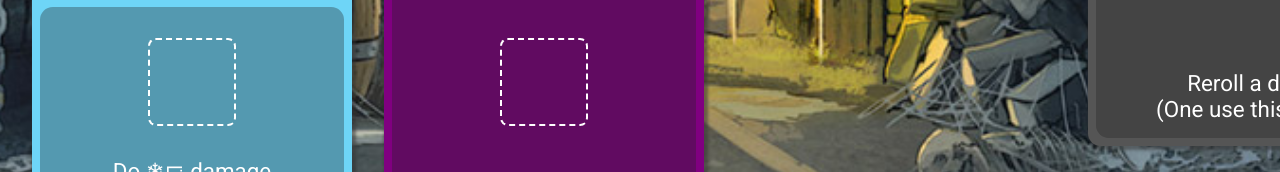
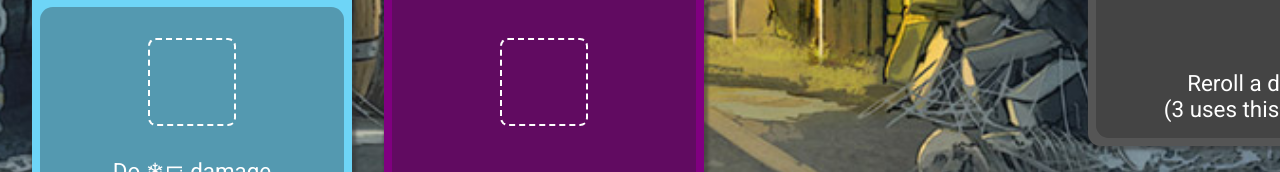
Before and after one commit to akmalkrmv/dungeons, an Angular app: page / in a window 1280 px wide. Shown: the part 598-770 px from the top of the page. Built offline with nearby package versions, Linux system fonts and the light colour scheme.

Commit message:
card use limit

```diff
--- a/src/app/card/card.component.html
+++ b/src/app/card/card.component.html
@@ -9,5 +9,8 @@
   >
     <app-dice *ngIf="dice" [value]="dice.value"></app-dice>
   </div>
-  <div class="description" [innerHTML]="card.description"></div>
+  <div class="description">
+    <div [innerHTML]="card.description"></div>
+    <div *ngIf="card.uses">({{ card.uses }} uses this turn)</div>
+  </div>
 </section>
--- a/src/app/models/card.ts
+++ b/src/app/models/card.ts
@@ -22,4 +22,5 @@ export interface Card {
   size: CardSize;
   cardType: CardType;
   dice?: Dice;
+  uses?: number;
 }
--- a/src/app/services/card.service.ts
+++ b/src/app/services/card.service.ts
@@ -42,9 +42,10 @@ export class CardService {
   specialCards$ = new BehaviorSubject<Card[]>([
     {
       name: 'COMBAT ROLL',
-      description: 'Reroll a dice <br> (One use this turn)',
+      description: 'Reroll a dice',
       size: CardSize.Big,
       cardType: CardType.Neutral,
+      uses: 3
     },
   ]);
 }
```
